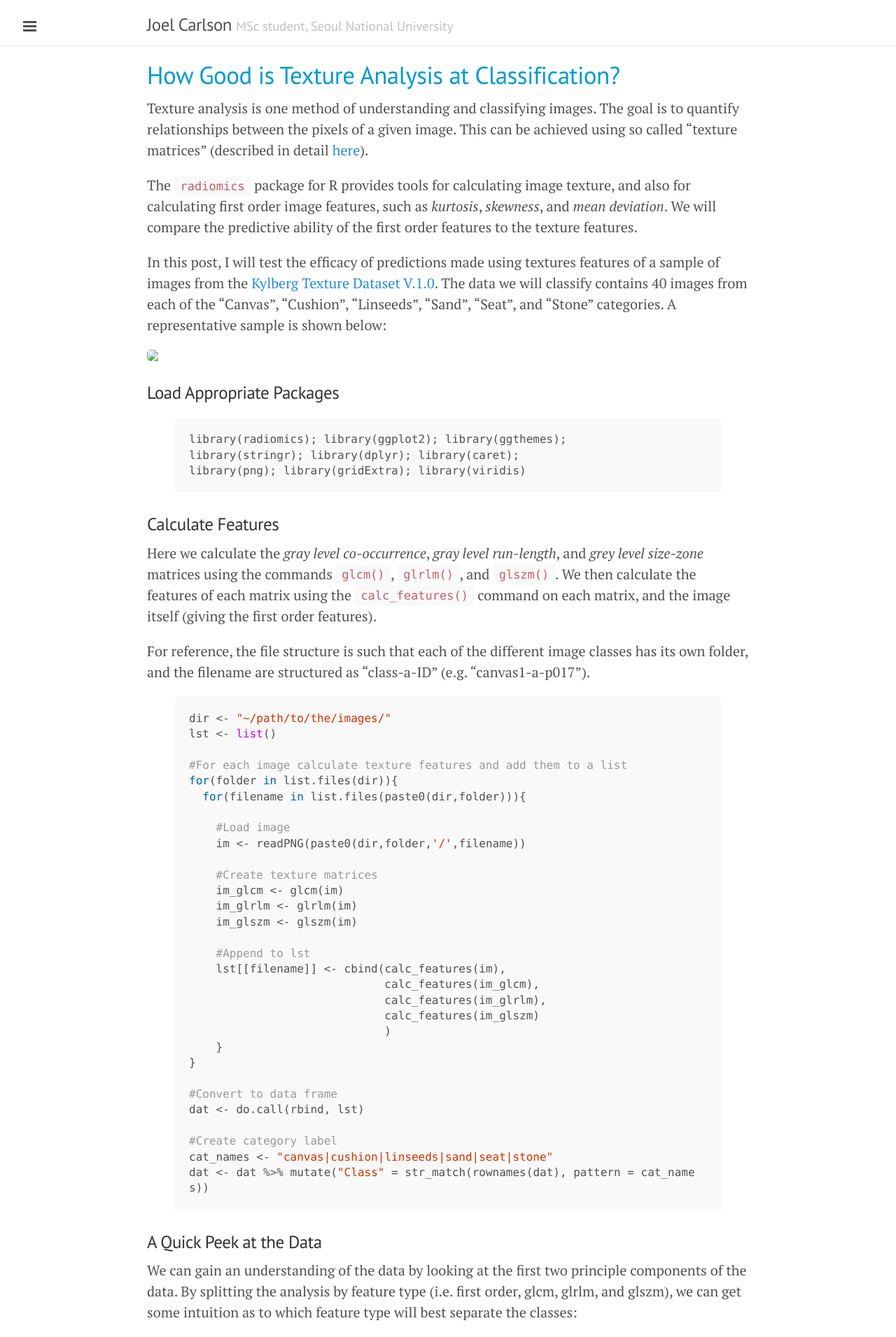
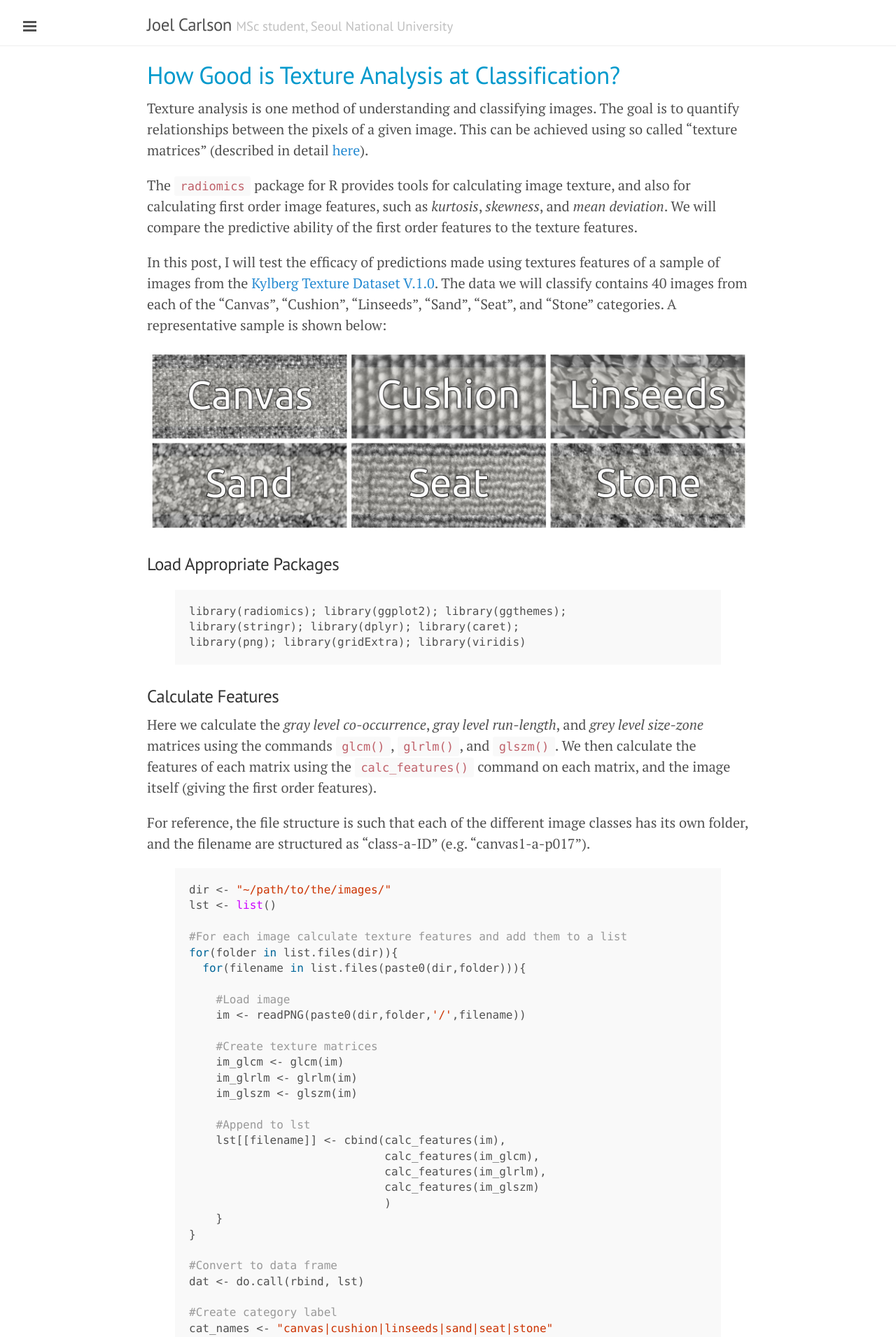
Before and after one commit to joelcarlson/joelcarlson.github.io, a Jekyll site: the page built from _posts/2016-01-07-texture-classification.md, in a window 1280 px wide. Shown: the top 1911 px of the page at 70% size. Built offline with Jekyll 4.4.1, drawn with Linux system fonts in a browser that asks for light colours; Markdown is read by kramdown in place of the engine named in the settings.

Commit message:
Edit image paths

```diff
--- a/_posts/2016-01-07-texture-classification.md
+++ b/_posts/2016-01-07-texture-classification.md
@@ -13,7 +13,7 @@
 
 In this post, I will test the efficacy of predictions made using textures features of a sample of images from the [Kylberg Texture Dataset V.1.0](http://www.cb.uu.se/~gustaf/texture/). The data we will classify contains 40 images from each of the "Canvas", "Cushion", "Linseeds", "Sand", "Seat", and "Stone" categories. A representative sample is shown below:
 
-<img src="./figs/KylbergSample_crop.jpg" width="100%" />
+<img src="https://raw.githubusercontent.com/joelcarlson/joelcarlson.github.io/master/figs/textureClassification/KylbergSample_crop.jpg" width="100%" />
 
 ###Load Appropriate Packages
 
@@ -96,7 +96,7 @@
   theme_pander() + scale_color_viridis(discrete=TRUE)
 {% endhighlight %}
 
-<img src="./figs/pca_plot.svg" width="75%" />
+<img src="https://raw.githubusercontent.com/joelcarlson/joelcarlson.github.io/master/figs/textureClassification/pca_plot.svg" width="75%" />
 
 From the plots it is clear that the data is separable; qualitatively moreso by the texture features than by the first order features.
 
@@ -132,7 +132,7 @@
 
 
 
-<img src="./figs/rf_plot.svg" width="75%" />
+<img src="https://raw.githubusercontent.com/joelcarlson/joelcarlson.github.io/master/figs/textureClassification/rf_plot.svg" width="75%" />
 
 For definitions of the feature suffixes, see [here](http://journals.plos.org/plosone/article?id=10.1371/journal.pone.0102107#s5).
 
```
